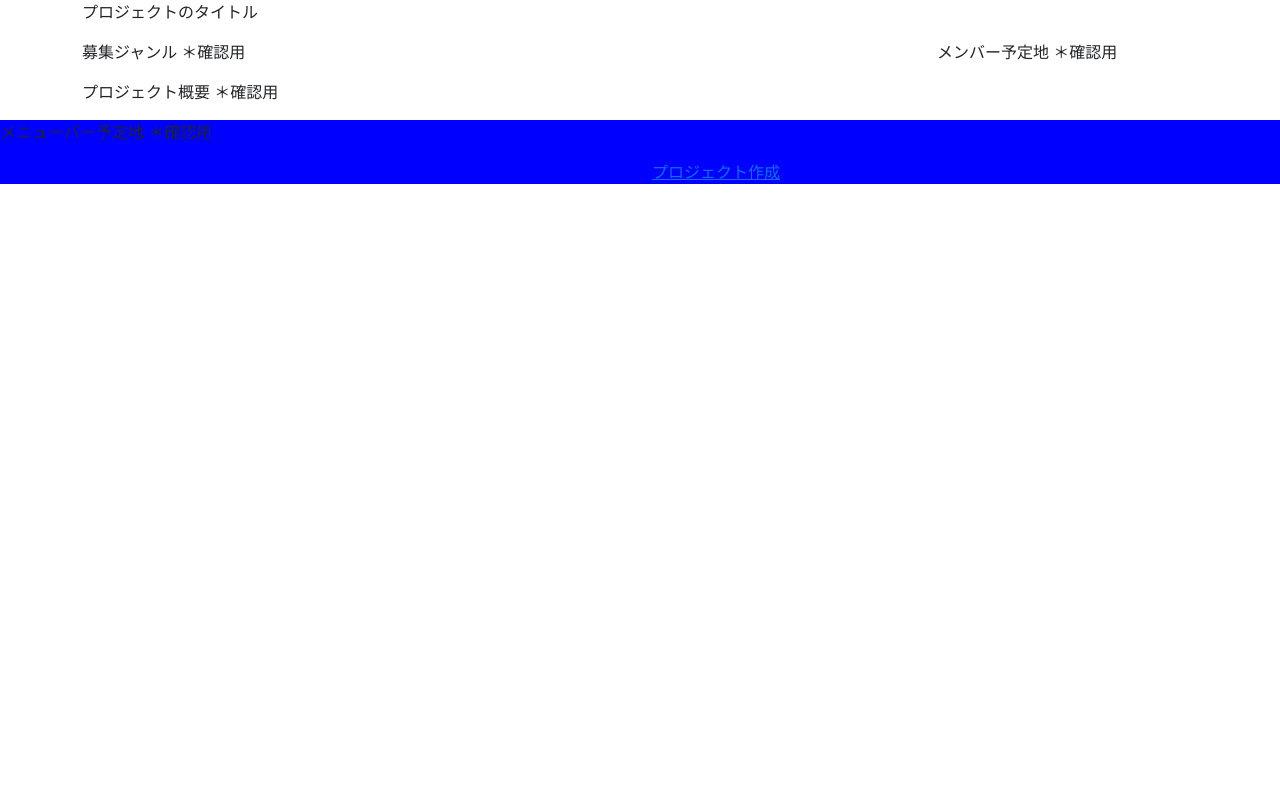
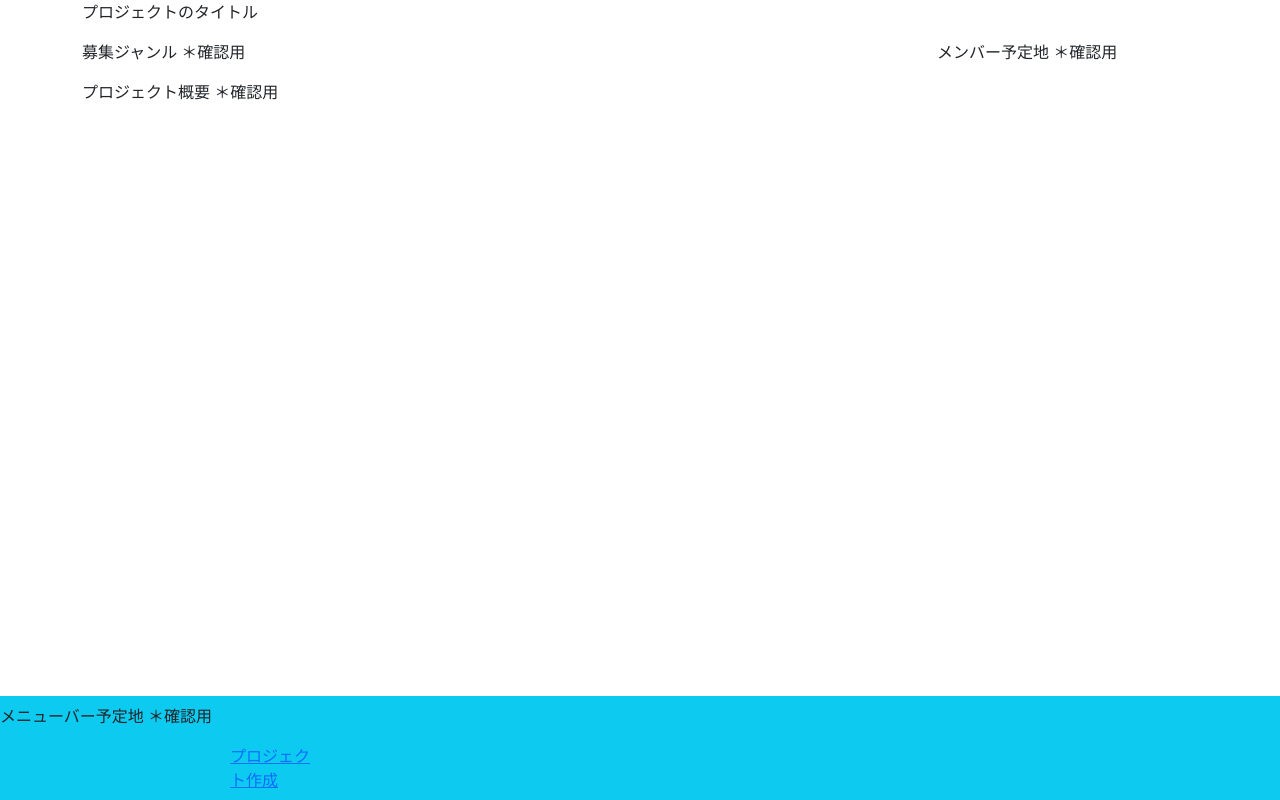
Before and after one commit to s1f10220213/cs4_ex_projectBB, a Django app: page /projectDetail/1 in a window 1280 px wide. Run offline with Django 4.2, Linux system fonts and the light colour scheme.

Commit message:
メニューバーの作成

```diff
--- a/DevConnect/static/DevConnect/css/detail.css
+++ b/DevConnect/static/DevConnect/css/detail.css
@@ -1,3 +1,4 @@
 .menu {
-    background-color: #0000ff;
+    position: absolute;
+	bottom: 0;
 }
--- a/DevConnect/templates/DevConnect/project_detail.html
+++ b/DevConnect/templates/DevConnect/project_detail.html
@@ -30,7 +30,7 @@
         </div>
     </div>
 
-    <div class="menu">
+    <nav class="navbar navbar-expand navbar-dark bg-info fixed-bottom">
         <div class="row">
             <p>メニューバー予定地 ＊確認用</p>
             <div class="col-3">
@@ -46,7 +46,7 @@
                 <!-- <a href="{% url 'cp' %}"></a> -->
             </div>
         </div>
-    </div>
+    </nav>
 
     <script src="https://cdn.jsdelivr.net/npm/bootstrap@5.3.0/dist/js/bootstrap.bundle.min.js"
         integrity="sha384-geWF76RCwLtnZ8qwWowPQNguL3RmwHVBC9FhGdlKrxdiJJigb/j/68SIy3Te4Bkz" crossorigin="anonymous">
--- a/DevConnect/templates/DevConnect/projectin.html
+++ b/DevConnect/templates/DevConnect/projectin.html
@@ -25,7 +25,8 @@
                 <p>メンバー予定地 ＊確認用</p>
             </div>
         </div>
-        <div class="menu">
+    </div>
+    <nav class="navbar navbar-expand navbar-dark bg-info fixed-bottom">
         <div class="row">
             <p>メニューバー予定地 ＊確認用</p>
             <div class="col-3">
@@ -41,8 +42,7 @@
                 <!-- <a href="{% url 'cp' %}"></a> -->
             </div>
         </div>
-        </div>
-    </div>
+    </nav>
     <script>
         const projectName = JSON.parse(document.getElementById('project-name').textContent);
 
```
Lines whose indentation alone changed are shown as unchanged.
